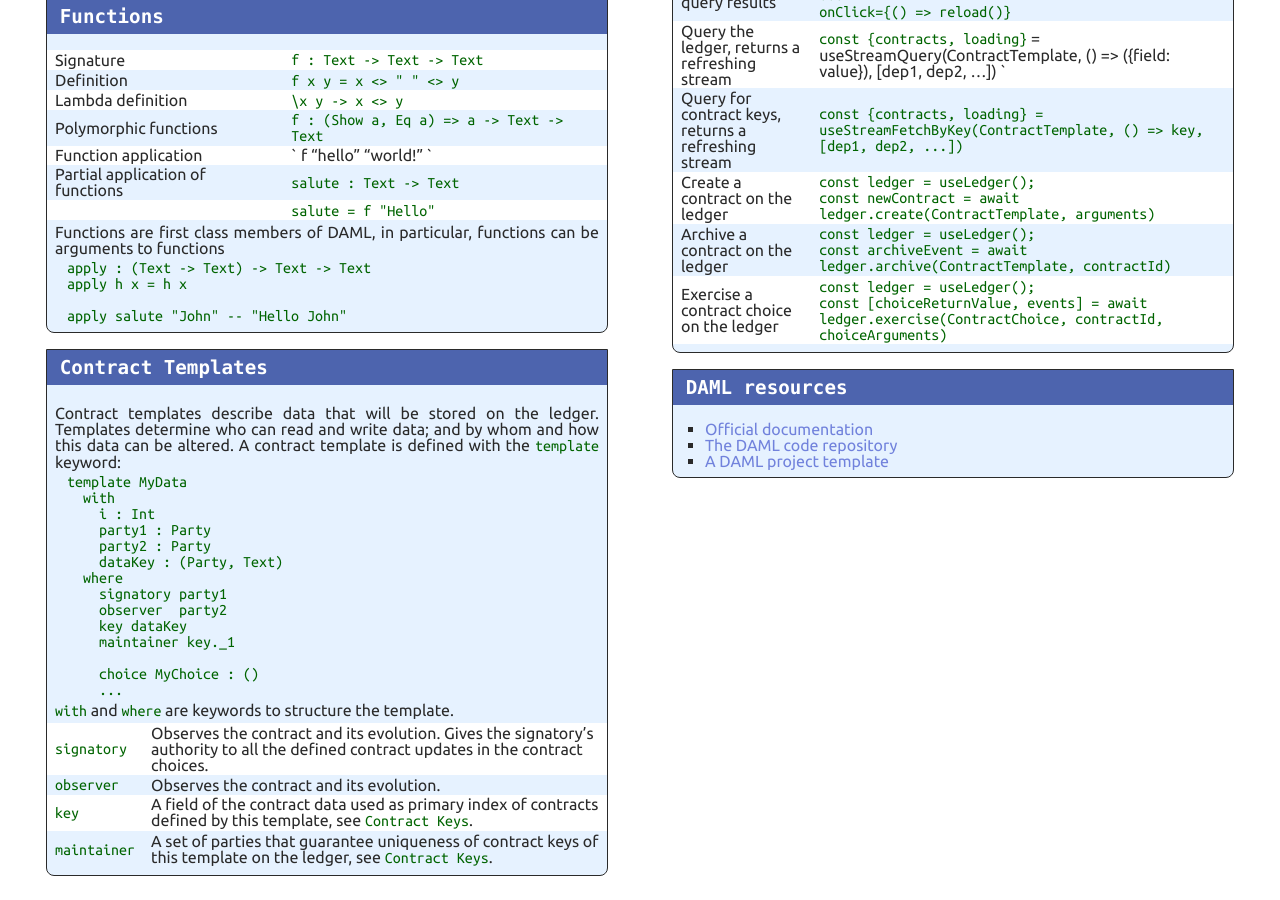
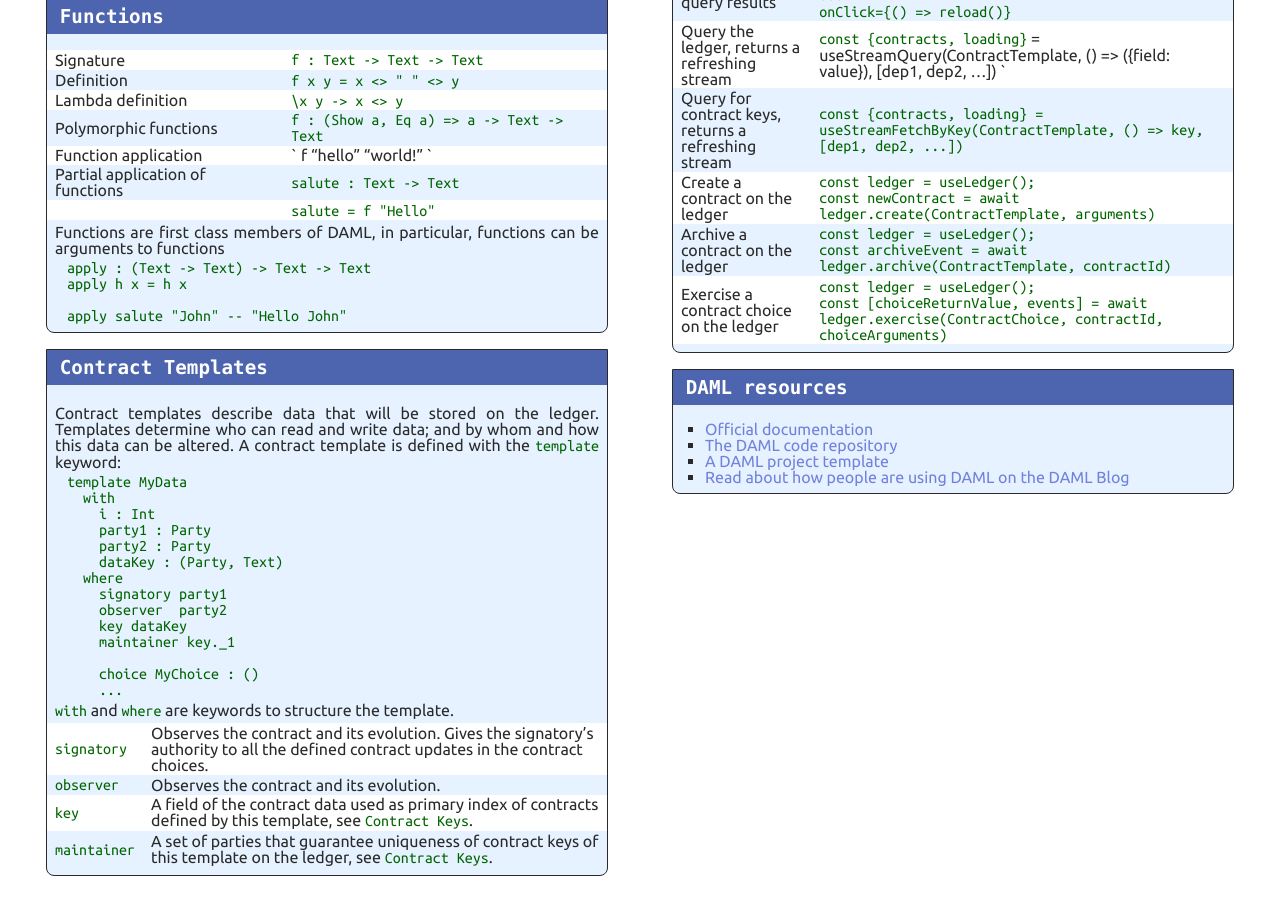
Before and after one commit to digital-asset/daml-cheat-sheet, a Jekyll site: the page built from index.html, in a window 1280 px wide and 900 px high, scrolled down 2290 px. Built offline with Jekyll 4.4.1, drawn with Linux system fonts in a browser that asks for light colours.

Commit message:
Update Resources.md (#11)
blog included

```diff
--- a/_includes/en/Resources.md
+++ b/_includes/en/Resources.md
@@ -1,3 +1,4 @@
 - [Official documentation](https://docs.daml.com)
 - [The DAML code repository](https://github.com/digital-asset/daml)
 - [A DAML project template](https://github.com/digital-asset/create-daml-app)
+- [Read about how people are using DAML on the DAML Blog](https://daml.com/daml-driven)
```
